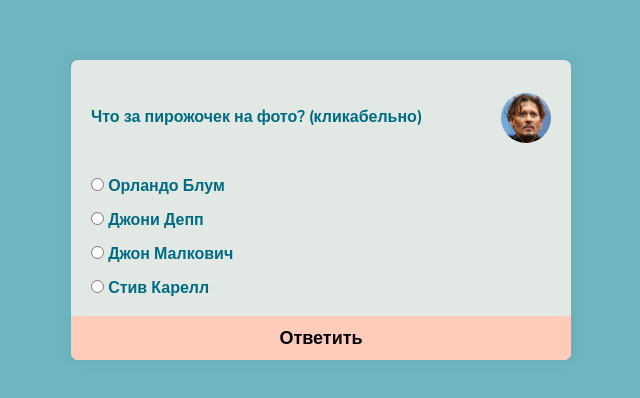
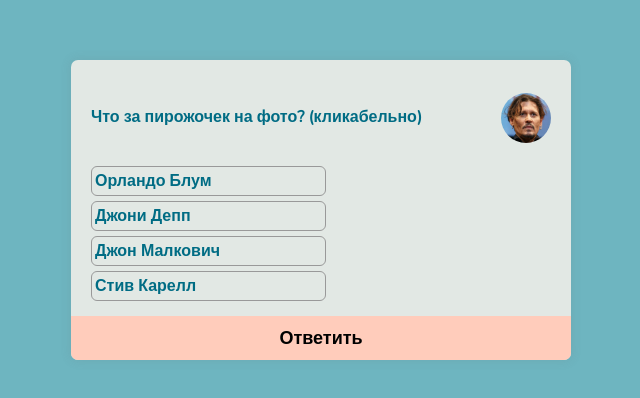
Before and after one commit to latypovroman/movie-test, a plain HTML site: page index.html in a window 1280 px wide. Shown: the part 198-596 px from the top of the page, without its empty margins (319-959 px from the left). Drawn offline with nearby package versions, Linux system fonts and the light colour scheme.

Commit message:
changed radio style to buttons

```diff
--- a/components/Quiz.js
+++ b/components/Quiz.js
@@ -2,7 +2,8 @@ export default class Quiz {
   constructor(quizElement, imageElement) {
     this._questionElement = quizElement.querySelector('.quiz__question');
     this._imageElement = imageElement;
-    this._inputs = quizElement.querySelectorAll('.quiz__option');
+    this._inputs = quizElement.querySelectorAll('.quiz__input');
+    this._labels = quizElement.querySelectorAll('.quiz__option-text');
     this._labelA = quizElement.querySelector('.quiz__option-text_a');
     this._labelB = quizElement.querySelector('.quiz__option-text_b');
     this._labelC = quizElement.querySelector('.quiz__option-text_c');
--- a/index.css
+++ b/index.css
@@ -57,14 +57,37 @@
   margin: 0;
   padding: 0;
   list-style: none;
+  display: flex;
+  flex-direction: column;
+  align-items: strech;
 }
 
 .quiz__option {
-  margin: 7px 0;
+  display: block;
+}
+
+.quiz__input {
+  display: none;
+}
+
+.quiz__input:checked + .quiz__option-text {
+	background: #edac97;
+}
+
+.quiz__option-text:hover {
+	color: #666;
 }
 
 .quiz__option-text {
   font-weight: bold;
+  display: block;
+	cursor: pointer;
+	border: 1px solid #999;
+	border-radius: 6px;
+	user-select: none;
+  margin-bottom: 5px;
+  width: 50%;
+  padding: 3px 0 3px 3px;
 }
 
 .quiz__submit {
@@ -170,4 +193,8 @@
     text-align: center;
     margin-bottom: 5px;
   }
+
+  .quiz__option-text {
+    width: 90%;
+  }
 }
--- a/index.html
+++ b/index.html
@@ -21,19 +21,19 @@
       <div class="quiz__body">
         <ul class="quiz__option-list">
           <li class="quiz__option">
-            <input type="radio" class="quiz__option" name="option" id="a">
+            <input type="radio" class="quiz__input" name="option" id="a">
             <label for="a" class="quiz__option-text quiz__option-text_a">Ответ 2</label>
           </li>
           <li class="quiz__option">
-            <input type="radio" class="quiz__option" name="option" id="b">
+            <input type="radio" class="quiz__input" name="option" id="b">
             <label for="b" class="quiz__option-text quiz__option-text_b">Ответ 3</label>
           </li>
           <li class="quiz__option">
-            <input type="radio" class="quiz__option" name="option" id="c">
+            <input type="radio" class="quiz__input" name="option" id="c">
             <label for="c" class="quiz__option-text quiz__option-text_c">Ответ 4</label>
           </li>
           <li class="quiz__option">
-            <input type="radio" class="quiz__option" name="option" id="d">
+            <input type="radio" class="quiz__input" name="option" id="d">
             <label for="d" class="quiz__option-text quiz__option-text_d">Ответ 1</label>
           </li>
         </ul>
--- a/index.js
+++ b/index.js
@@ -19,6 +19,7 @@ const popup = new Popup(popupElement);
 
 submitButton.addEventListener('click', () => {
   quiz.checkAnswer({changeScore: (id) => {
+
     id === questionsArr[quizCounter].options.correct ? score++ : console.log(score);
   }
 });
```
Also changed, not shown: 1 other file.
